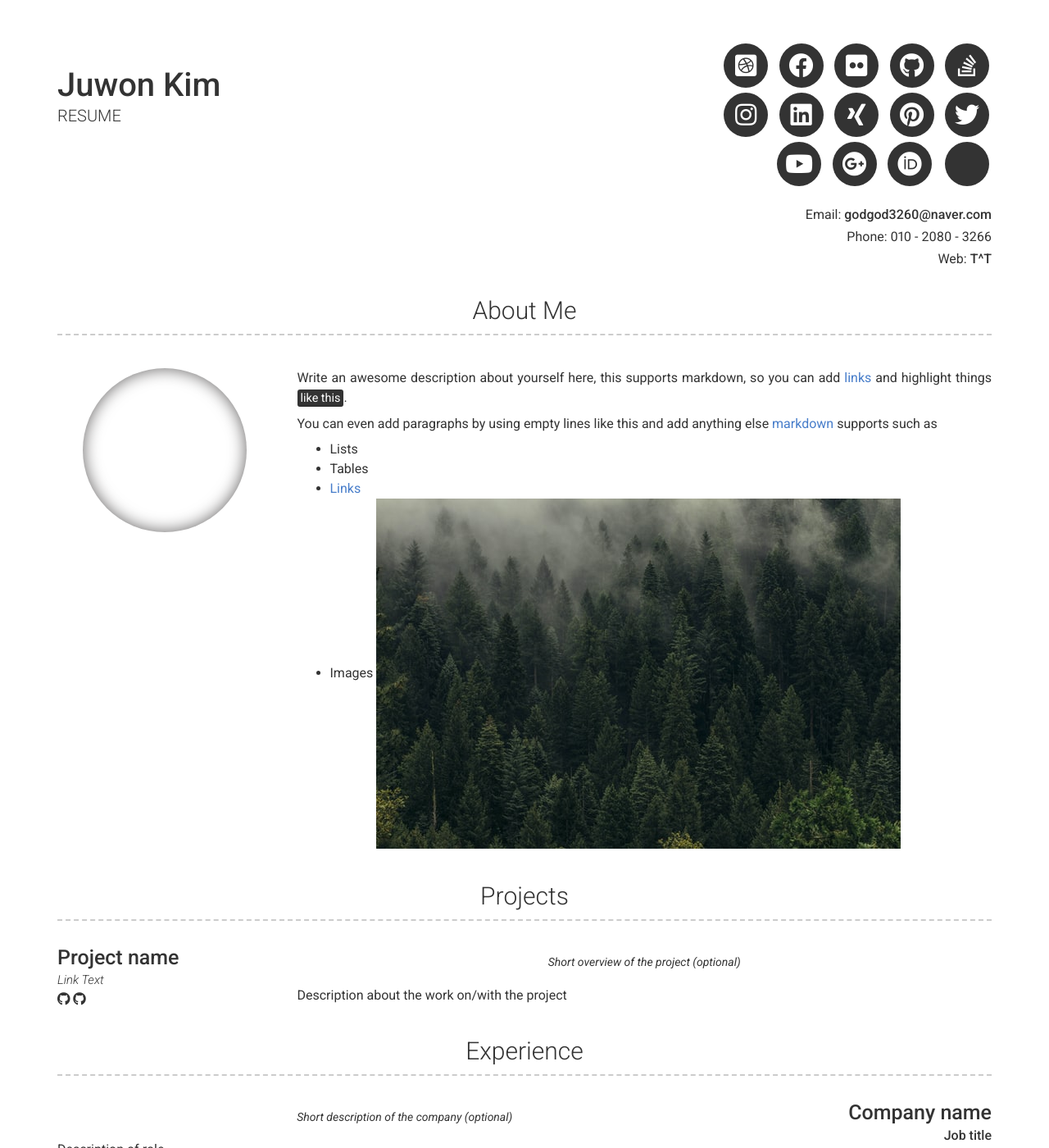
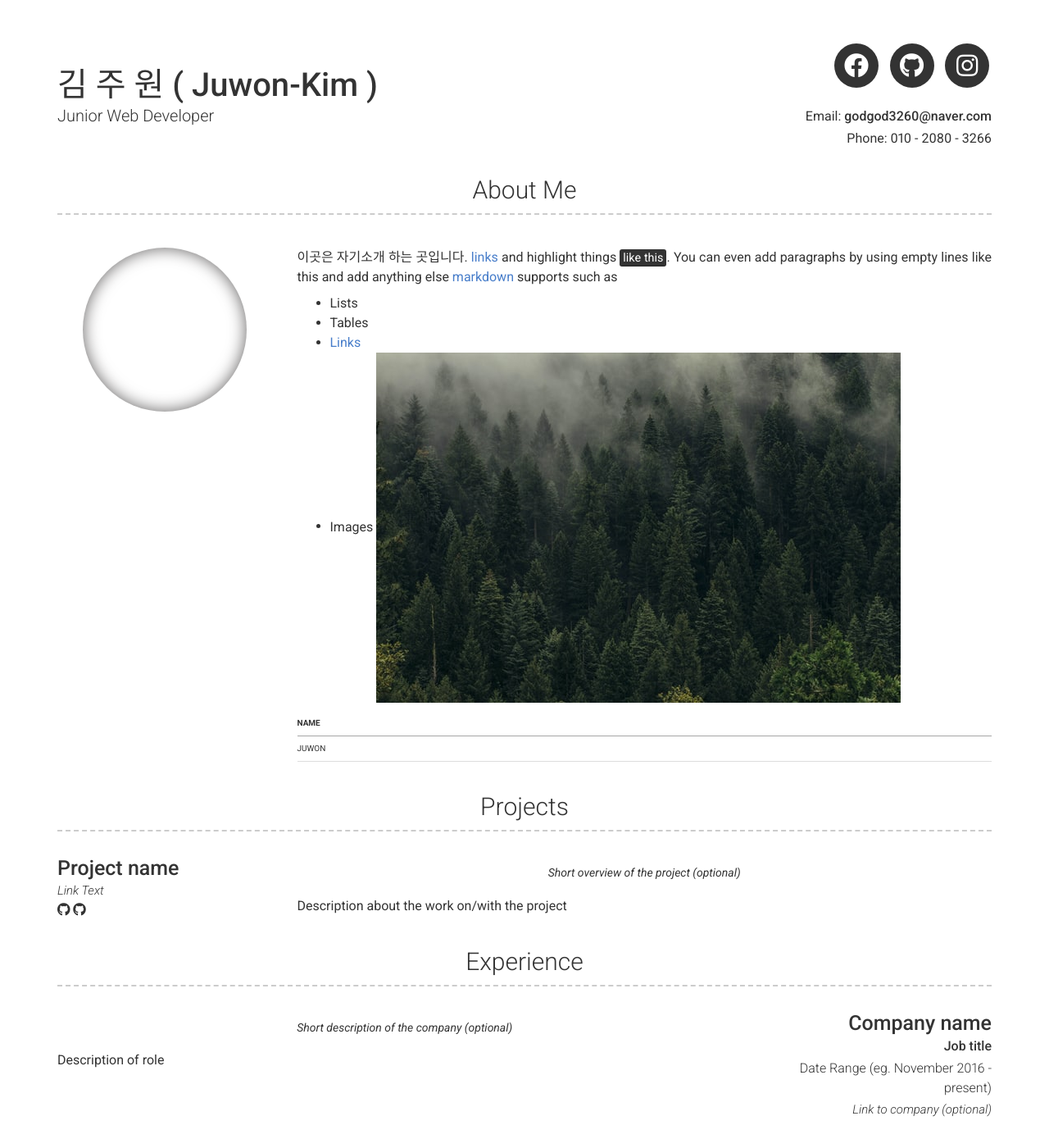
Before and after one commit to Juwon-Kim/resume, a Jekyll site: the page built from index.md, in a window 1280 px wide and 1400 px high. Shown: the whole window at 82% size. Built offline with Jekyll 4.4.1, drawn with Linux system fonts in a browser that asks for light colours; nearby versions of some CDN libraries; some of the changed text lies outside the part shown.

Commit message:
update profile

```diff
--- a/_config.yml
+++ b/_config.yml
@@ -1,3 +1,5 @@
+# localhost 루비 서버 오픈 ( http://localhost:4000 )
+# bundle exec jekyll serve
 # Site
 repository: Git repository where your resume will be hosted, only required if you are hosting on GitHub (eg. sproogen/modern-resume-theme)
 # favicon: Directory of your favicon (eg. images/favicon.ico)(optional)
@@ -6,38 +8,27 @@ repository: Git repository where your resume will be hosted, only required if yo
 version: 2
 
 # Personal info
-name: Juwon Kim
-title: RESUME
+name: 김 주 원 ( Juwon-Kim )
+title: Junior Web Developer
 email: godgod3260@naver.com
 # email_title: Email (Email title override)
 phone: 010 - 2080 - 3266
 # phone_title: Phone (Phone title override)
-website: T^T
 # website_title: Web (Website title override)
 
 # Dark Mode (true/false/never)
 darkmode: false
 
 # Social links
-twitter_username: jekyllrb
-github_username:  jekyll
-stackoverflow_username: "00000001"
-dribbble_username: jekyll
-facebook_username: jekyll
-flickr_username: jekyll
-instagram_username: jekyll
-linkedin_username: jekyll
-xing_username: jekyll
-pinterest_username: jekyll
-youtube_username: jekyll
-googleplus_username: +jekyll
-orcid_username: 0000-0000-0000-0000
-
+github_username:  juwon-kim
+facebook_username: godgod3260
+instagram_username: jw93_dev
 # Additional icon links
-additional_links:
-- title: Link name
-  icon: Font Awesome brand icon name (eg. fab fa-twitter) (https://fontawesome.com/icons?d=gallery&s=brands&m=free)
-  url: Link url (eg. https://google.com)
+# 여기는 커스터마이징 아이콘 (최우상단)
+#additional_links:
+#- title: Link name
+#  icon: Font Awesome brand icon name (eg. fab fa-twitter) (https://fontawesome.com/icons?d=gallery&s=brands&m=free)
+#  url: Link url (eg. https://google.com)
 # - title: another link
 #   icon: font awesome brand icon name (eg. fab fa-twitter) (https://fontawesome.com/icons?d=gallery&s=brands&m=free)
 #   url: Link url (eg. https://google.com)
@@ -52,13 +43,22 @@ additional_links:
 # about_title: About Me (Use this to override about section title)
 about_profile_image: Directory of profile image (eg. images/profile.jpg)
 about_content: | # this will include new lines to allow paragraphs
-  Write an awesome description about yourself here, this supports markdown, so you can add [links](http://foobar.com) and highlight things <mark>like this</mark>.
-
+  이곳은 자기소개 하는 곳입니다. [links](http://foobar.com) and highlight things <mark>like this</mark>.
   You can even add paragraphs by using empty lines like this and add anything else [markdown](https://www.markdownguide.org/getting-started#what-is-markdown) supports such as
     - Lists
     - Tables
     - <a href="google.com">Links</a>
     - Images ![alt text](/images/landscape-trees.jpg "Trees")
+     <table>
+    <thead>
+      <th>NAME</th>
+    </thead>
+    <tbody>
+      <tr>
+        <td>JUWON</td>
+      </tr>
+    </tbody>
+  </table>
 
 content:
   - title: Projects # Title for the section
```
Also changed, not shown: 13 other files.
